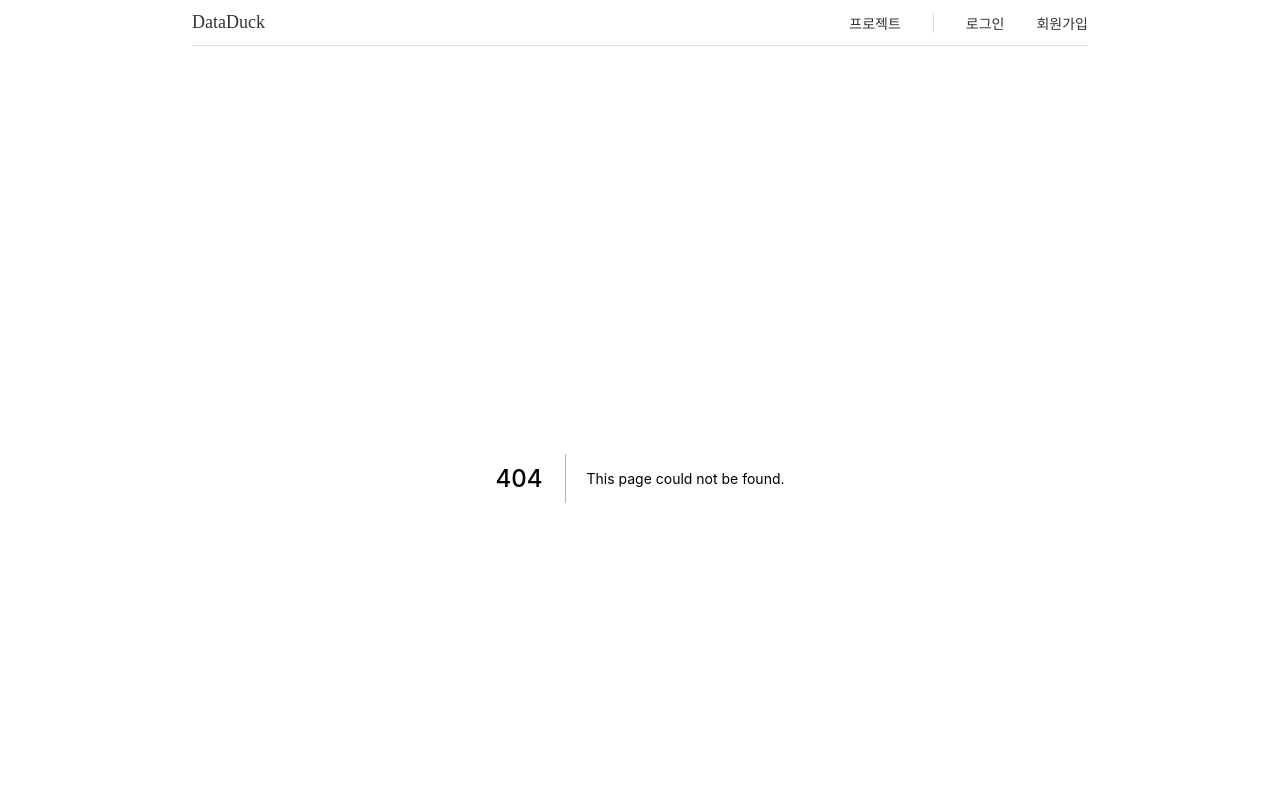
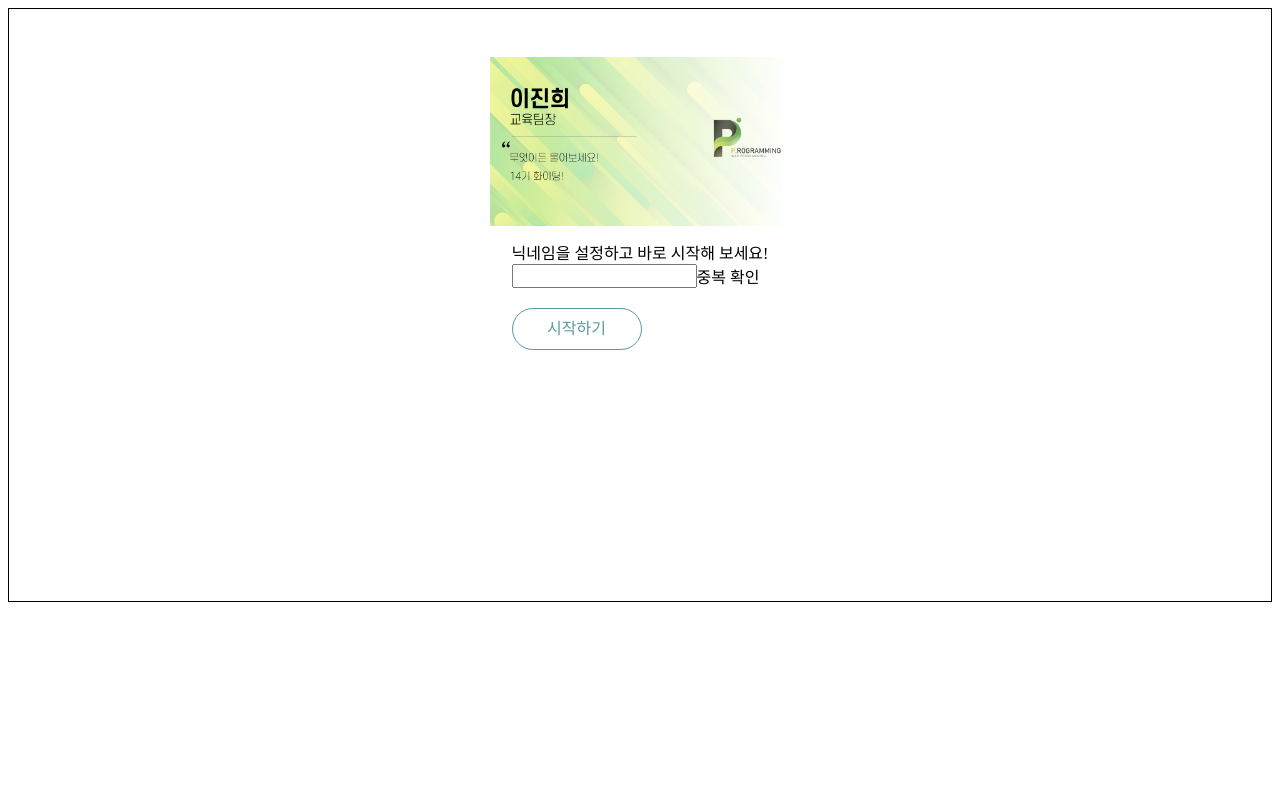
Before and after one commit to Soohyun-CHOI/DDFront, a Next.js app: page /auth/nickname in a window 1280 px wide. Before the commit this address had no page. Shown: the top 800 px of the page. Built offline with nearby package versions, Linux system fonts and the light colour scheme; a web font is replaced by a local one.

Commit message:
dropzone 구현완료(post 제외), /auth/nickname 구현 중(css 세부작업 필요)

```diff
--- a/package.json
+++ b/package.json
@@ -14,6 +14,7 @@
     "quill": "^1.3.7",
     "react": "17.0.1",
     "react-dom": "17.0.1",
+    "react-dropzone": "^11.2.4",
     "react-player": "^2.7.2",
     "react-quill": "^1.3.5",
     "sass": "^1.32.2"
--- a/pages/_app.tsx
+++ b/pages/_app.tsx
@@ -2,8 +2,10 @@ import "../styles/globals.scss";
 import { AppProps } from "next/app";
 import Layout from "../src/components/common/Layout";
 import Head from "next/head";
+import { useRouter } from "next/router";
 
 function MyApp({ Component, pageProps }: AppProps) {
+  const router = useRouter();
   return (
     <>
       <Head>
@@ -14,9 +16,14 @@ function MyApp({ Component, pageProps }: AppProps) {
         />
         <script src="https://cdnjs.cloudflare.com/ajax/libs/highlight.js/9.12.0/highlight.min.js"></script>
       </Head>
-      <Layout>
+      {/* lol 프로젝트와 lol overview가 아닌 경우 양쪽 마진 컨테이너 적용안함 */}
+      {router.pathname.includes("lol") || router.pathname === "/" ? (
+        <Layout>
+          <Component {...pageProps} />
+        </Layout>
+      ) : (
         <Component {...pageProps} />
-      </Layout>
+      )}
     </>
   );
 }
--- /dev/null
+++ b/pages/auth/nickname.tsx
@@ -0,0 +1,7 @@
+import Nickname from "../../src/components/auth/Nickname";
+
+const nickname = () => {
+  return <Nickname />;
+};
+
+export default nickname;
--- /dev/null
+++ b/src/components/auth/Nickname.tsx
@@ -0,0 +1,25 @@
+import styles from "./styles/Nickname.module.scss";
+
+const Nickname = () => {
+  return (
+    <div className={styles.container}>
+      <div className={styles.nickname_wrap}>
+        <div className={styles.illust_wrap}>
+          <img src="/images/ex.png" alt="ex" width="300" />
+        </div>
+        <div className={styles.content_wrap}>
+          <div className={styles.content_title}>
+            닉네임을 설정하고 바로 시작해 보세요!
+          </div>
+          <div className={styles.content_inputSection}>
+            <input type="text" />
+            <div className={styles.content_checkDupbtn}>중복 확인</div>
+          </div>
+          <div className={styles.content_startbtn}>시작하기</div>
+        </div>
+      </div>
+    </div>
+  );
+};
+
+export default Nickname;
--- /dev/null
+++ b/src/components/auth/styles/Nickname.module.scss
@@ -0,0 +1,45 @@
+@import "../../../../styles/globals.scss";
+
+.container {
+  height: 17rem;
+  display: flex;
+  justify-content: center;
+  align-items: center;
+  border: 1px solid black;
+  padding: 10rem;
+  position: relative;
+}
+
+.nickname_wrap {
+  display: flex;
+  flex-direction: column;
+  align-items: center;
+}
+
+.illust_wrap {
+  position: absolute;
+  top: 3rem;
+  text-align: center;
+}
+
+.content_wrap {
+  text-align: center;
+}
+
+.content_title {
+  font-family: $font-bold;
+}
+
+.content_inputSection {
+  display: flex;
+}
+
+.content_startbtn {
+  @include button-blue;
+  width: 8rem;
+  height: 2.5rem;
+  line-height: 2.5rem;
+  margin: 1.25rem 0;
+  font-family: $font-bold;
+  font-size: 1rem;
+}
--- /dev/null
+++ b/src/components/project/styles/FileDropzone.module.scss
@@ -0,0 +1,57 @@
+@import "../../../../styles/globals.scss";
+
+.dropzone_wrap {
+  margin-top: 4rem;
+  display: flex;
+  height: 12rem;
+}
+
+.dropzone_left {
+  font-size: 0.75rem;
+  width: 50%;
+  border: 1px solid #c0c0c0;
+  &:hover {
+    cursor: pointer;
+  }
+}
+
+.dropzone_section {
+  color: #c0c0c0;
+  width: 100%;
+  height: 100%;
+  display: flex;
+  flex-direction: column;
+  justify-content: center;
+  align-items: center;
+}
+
+.dropzone_right {
+  width: 50%;
+  display: flex;
+  flex-direction: column;
+}
+
+.empty_wrap {
+  height: 50%;
+}
+
+.result_wrap {
+  height: 50%;
+  display: flex;
+  flex-direction: column;
+  justify-content: center;
+  align-items: center;
+}
+
+.score_wrap {
+  font-family: $font-bold;
+  color: $color-blue;
+}
+
+.grade_wrap {
+  font-family: $font-regular;
+}
+
+.illust_wrap {
+  height: 50%;
+}
--- a/src/components/project/styles/Title.module.scss
+++ b/src/components/project/styles/Title.module.scss
@@ -32,4 +32,5 @@
 .introduction {
   @include contents;
   margin-top: 6rem;
+  white-space: pre-wrap;
 }
```
Also changed, not shown: pages/lol/[[...slug]].tsx (+10 -1 lines), src/components/project/BodyContentList.ts (+13 -0 lines), src/components/project/FileDropzone.tsx (added, +81 -0 lines), src/components/project/Title.tsx (+15 -5 lines), 1 other file (tests, documents, lock files or other folders).
